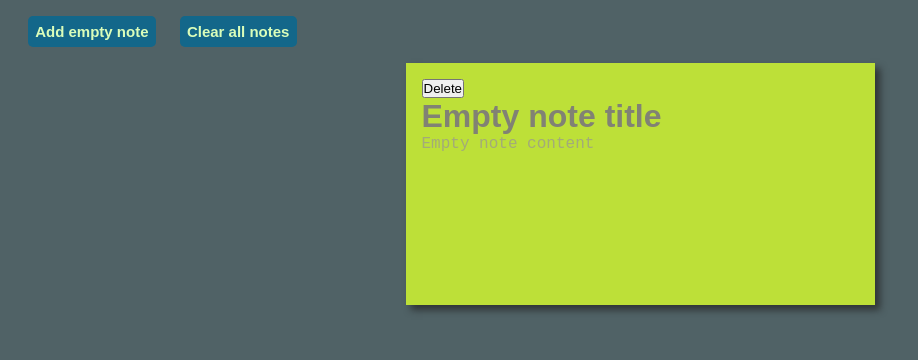
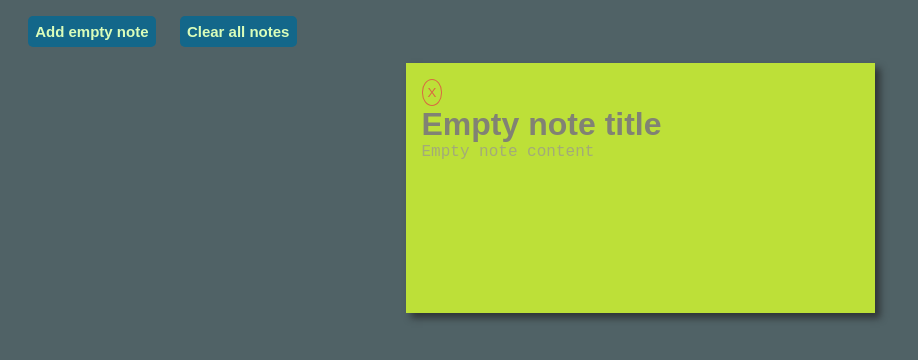
Before and after one commit to csyntax/sticky-notes, a React (Create React App) app: page / in a window 1280 px wide. Both pictures are taken after a click on the button "Add empty note". Shown: the top 360 px of the page, without its empty margins (0-918 px from the left). Built offline with nearby package versions, Linux system fonts and the light colour scheme.

Commit message:
storage on mout component

```diff
--- a/public/index.html
+++ b/public/index.html
@@ -2,42 +2,18 @@
 <html lang="en">
     <head>
         <meta charset="utf-8" />
+        <meta name="theme-color" content="#000000" />
+        <meta name="viewport" content="width=device-width, initial-scale=1" />
+        <meta name="description" content="Web site created using create-react-app" />
+
         <link rel="icon" href="%PUBLIC_URL%/favicon.ico" />
-    <meta name="viewport" content="width=device-width, initial-scale=1" />
-    <meta name="theme-color" content="#000000" />
-    <meta
-      name="description"
-      content="Web site created using create-react-app"
-    />
+        <link rel="manifest" href="%PUBLIC_URL%/manifest.json" />
         <link rel="apple-touch-icon" href="%PUBLIC_URL%/logo192.png" />
-    <!--
-      manifest.json provides metadata used when your web app is installed on a
-      user's mobile device or desktop. See https://developers.google.com/web/fundamentals/web-app-manifest/
-    -->
-    <link rel="manifest" href="%PUBLIC_URL%/manifest.json" />
-    <!--
-      Notice the use of %PUBLIC_URL% in the tags above.
-      It will be replaced with the URL of the `public` folder during the build.
-      Only files inside the `public` folder can be referenced from the HTML.
 
-      Unlike "/favicon.ico" or "favicon.ico", "%PUBLIC_URL%/favicon.ico" will
-      work correctly both with client-side routing and a non-root public URL.
-      Learn how to configure a non-root public URL by running `npm run build`.
-    -->
-    <title>React App</title>
+        <title>Sticky Notes</title>
     </head>
     <body>
         <noscript>You need to enable JavaScript to run this app.</noscript>
         <div id="root"></div>
-    <!--
-      This HTML file is a template.
-      If you open it directly in the browser, you will see an empty page.
-
-      You can add webfonts, meta tags, or analytics to this file.
-      The build step will place the bundled scripts into the <body> tag.
-
-      To begin the development, run `npm start` or `yarn start`.
-      To create a production bundle, use `npm run build` or `yarn build`.
-    -->
     </body>
 </html>
--- a/src/App.tsx
+++ b/src/App.tsx
@@ -1,4 +1,5 @@
 import React from 'react';
+
 import Notes from './components/Notes';
 
 import styles from "./App.module.css";
--- a/src/components/Note/index.tsx
+++ b/src/components/Note/index.tsx
@@ -5,7 +5,7 @@ import styles from "./note.module.css";
 
 type Props = {
     id: string;
-    title: string,
+    title: string;
     content: string;
     onUpdateNote: (note: NoteModel) => void;
     onDeleteNote: (note: NoteModel) => void;
@@ -30,13 +30,11 @@ export default function Note({ id, title, content, onUpdateNote, onDeleteNote }:
         });
     }, []);
 
-    const deleteNote = useCallback(() => {
-        onDeleteNote(note);
-    }, []);
+    const deleteNote = useCallback(() => onDeleteNote(note), []);
 
     return (
         <article className={styles.Note}>
-            <button onClick={deleteNote}>Delete</button>
+            <button onClick={deleteNote} className={styles.delBtn}>X</button>
             <form onChange={onNoteFormChange}>
                 <div>
                     <input type="text" name="title" value={note.title} onChange={handleInputChange} className={styles.NoteTitle} />
--- a/src/components/Note/note.module.css
+++ b/src/components/Note/note.module.css
@@ -4,12 +4,26 @@
     text-decoration:none;
     color:#000;
     background: #BDE038;
-    box-shadow: 5px 5px 7px rgba(33,33,33,.7);
+    box-shadow: 5px 5px 7px rgba(33, 33, 33, 0.7);
 }
 
 .Note:hover,
 .Note:focus {
     transform: scale(1.1);
+}
+
+.delBtn {
+    padding: 5px;
+    border: 1px solid #D96941;
+    border-radius: 50%;
+    background: none;
+    color: #D96941;
+}
+
+.delBtn:hover,
+.delBtn:focus {
+    border-color: #A62B1F;
+    color: #A62B1F;
 }
 
 .NoteTitle {
--- a/src/components/Notes/index.tsx
+++ b/src/components/Notes/index.tsx
@@ -10,7 +10,6 @@ const STORAGE_KEY = "NOTES";
 
 export default function Notes() {
     const initialNotes = storage.get(STORAGE_KEY, []);
-
     const [notes, setNotes] = useState<NoteModel[]>(initialNotes);
 
     useEffect(() => {
--- a/src/index.tsx
+++ b/src/index.tsx
@@ -15,4 +15,4 @@ root.render(
     </React.StrictMode>
 );
 
-reportWebVitals();
+reportWebVitals(console.log);
--- a/src/storage.tsx
+++ b/src/storage.tsx
@@ -1,4 +1,4 @@
-export default {
+const storage = {
     get(key: string, defaultValue: any = undefined): any {
         const value = window.localStorage.getItem(key);
 
@@ -8,3 +8,5 @@ export default {
         window.localStorage.setItem(key, JSON.stringify(value));
     }
 };
+
+export default storage;
```
Also changed, not shown: package.json (+7 -7 lines), public/manifest.json, public/robots.txt, 1 other file (tests, documents, lock files or other folders). Lines whose indentation alone changed are shown as unchanged.
